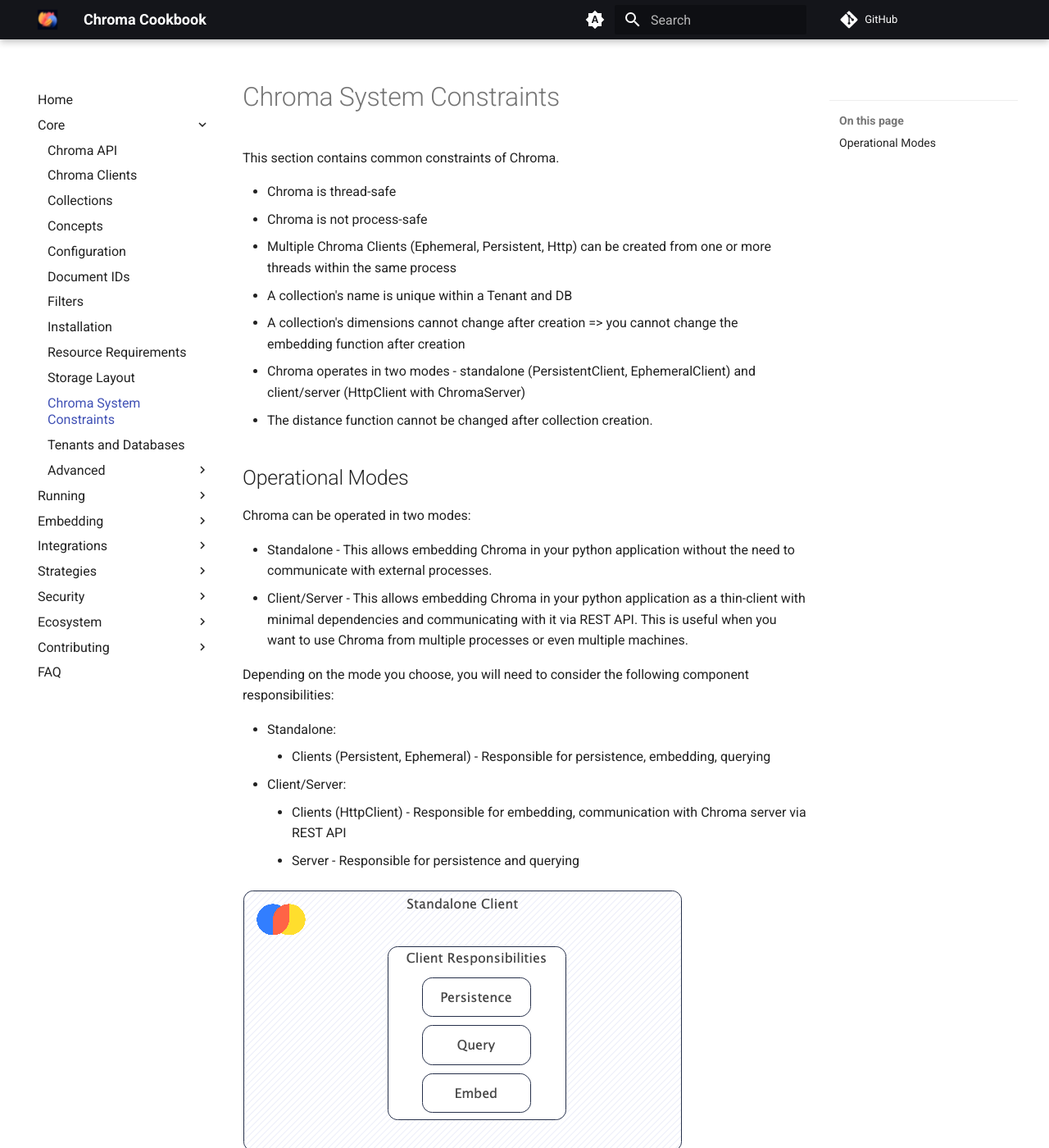
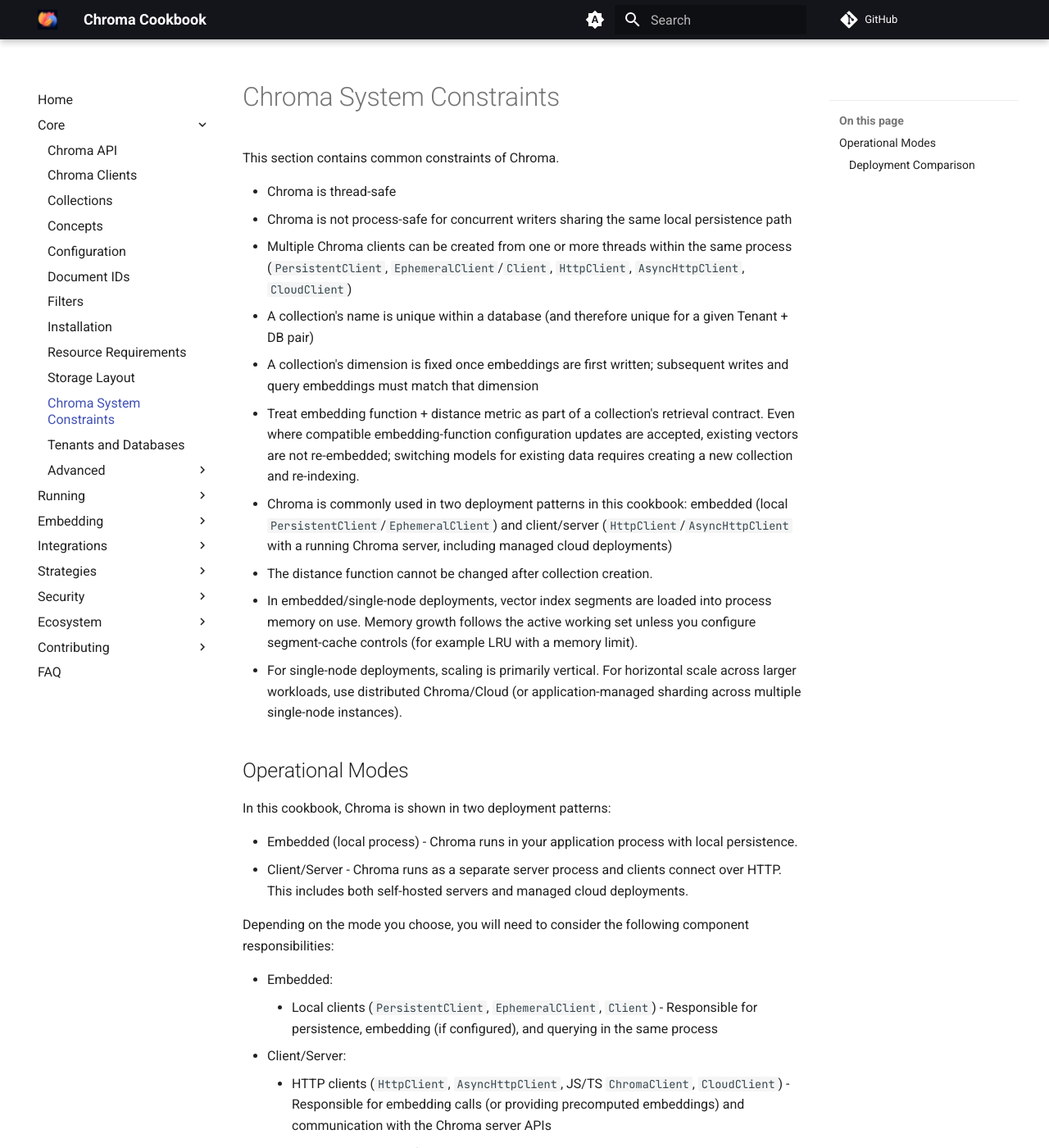
Before and after one commit to amikos-tech/chroma-cookbook, an MkDocs documentation site: the page built from docs/core/system_constraints.md, in a window 1280 px wide and 1400 px high. Shown: the whole window at 82% size. Built offline with MkDocs 1.6.1 and Material for MkDocs 9.7.7, drawn with Linux system fonts in a browser that asks for light colours; comment, search, counter and statistics services are not loaded; some of the changed text lies outside the part shown.

Commit message:
docs: refresh system constraints and deployment comparison (#145)

```diff
--- a/docs/core/system_constraints.md
+++ b/docs/core/system_constraints.md
@@ -3,30 +3,35 @@
 This section contains common constraints of Chroma.
 
 - Chroma is thread-safe
-- Chroma is not process-safe
-- Multiple Chroma Clients (Ephemeral, Persistent, Http) can be created from one or more threads within the same process
-- A collection's name is unique within a Tenant and DB
-- A collection's dimensions cannot change after creation => you cannot change the embedding function after creation
-- Chroma operates in two modes - standalone (PersistentClient, EphemeralClient) and client/server (HttpClient with
-  ChromaServer)
+- Chroma is not process-safe for concurrent writers sharing the same local persistence path
+- Multiple Chroma clients can be created from one or more threads within the same process (`PersistentClient`, `EphemeralClient`/`Client`, `HttpClient`, `AsyncHttpClient`, `CloudClient`)
+- A collection's name is unique within a database (and therefore unique for a given Tenant + DB pair)
+- A collection's dimension is fixed once embeddings are first written; subsequent writes and query embeddings must match that dimension
+- Treat embedding function + distance metric as part of a collection's retrieval contract. Even where compatible embedding-function configuration updates are accepted, existing vectors are not re-embedded; switching models for existing data requires creating a new collection and re-indexing.
+- Chroma is commonly used in two deployment patterns in this cookbook: embedded (local `PersistentClient`/`EphemeralClient`) and client/server (`HttpClient`/`AsyncHttpClient` with a running Chroma server, including managed cloud deployments)
 - The distance function cannot be changed after collection creation.
+- In embedded/single-node deployments, vector index segments are loaded into process memory on use. Memory growth follows the active working set unless you configure segment-cache controls (for example LRU with a memory limit).
+- For single-node deployments, scaling is primarily vertical. For horizontal scale across larger workloads, use distributed Chroma/Cloud (or application-managed sharding across multiple single-node instances).
 
 ## Operational Modes
 
-Chroma can be operated in two modes:
+In this cookbook, Chroma is shown in two deployment patterns:
 
-- Standalone - This allows embedding Chroma in your python application without the need to communicate with external
-  processes.
-- Client/Server - This allows embedding Chroma in your python application as a thin-client with minimal dependencies and
-  communicating with it via REST API. This is useful when you want to use Chroma from multiple processes or even
-  multiple machines.
+- Embedded (local process) - Chroma runs in your application process with local persistence.
+- Client/Server - Chroma runs as a separate server process and clients connect over HTTP. This includes both self-hosted servers and managed cloud deployments.
 
 Depending on the mode you choose, you will need to consider the following component responsibilities:
 
-- Standalone:
-    - Clients (Persistent, Ephemeral) - Responsible for persistence, embedding, querying
+- Embedded:
+    - Local clients (`PersistentClient`, `EphemeralClient`, `Client`) - Responsible for persistence, embedding (if configured), and querying in the same process
 - Client/Server:
-    - Clients (HttpClient) - Responsible for embedding, communication with Chroma server via REST API
-    - Server - Responsible for persistence and querying
+    - HTTP clients (`HttpClient`, `AsyncHttpClient`, JS/TS `ChromaClient`, `CloudClient`) - Responsible for embedding calls (or providing precomputed embeddings) and communication with the Chroma server APIs
+    - Server - Responsible for persistence, indexing, and query execution
 
-![Responsibilities of Clients](../assets/images/operational-modes-responsibilities.png)
+### Deployment Comparison
+
+| Deployment Pattern | Client Responsibilities | Server Responsibilities | Scaling Pattern | Best Fit |
+| --- | --- | --- | --- | --- |
+| Embedded (local process) | Embed (if configured), write/read/query locally | N/A (in-process) | Primarily vertical | Local dev, small deployments, lowest latency |
+| Client/Server (single-node server) | Embed or provide embeddings, call API | Persistence, indexing, query execution | Primarily vertical for DB node; app tier can scale out | Shared server across apps/processes |
+| Distributed / Cloud | Embed or provide embeddings, call API | Distributed persistence/indexing/query services | Horizontal | Large scale, high concurrency, operational isolation |
```
